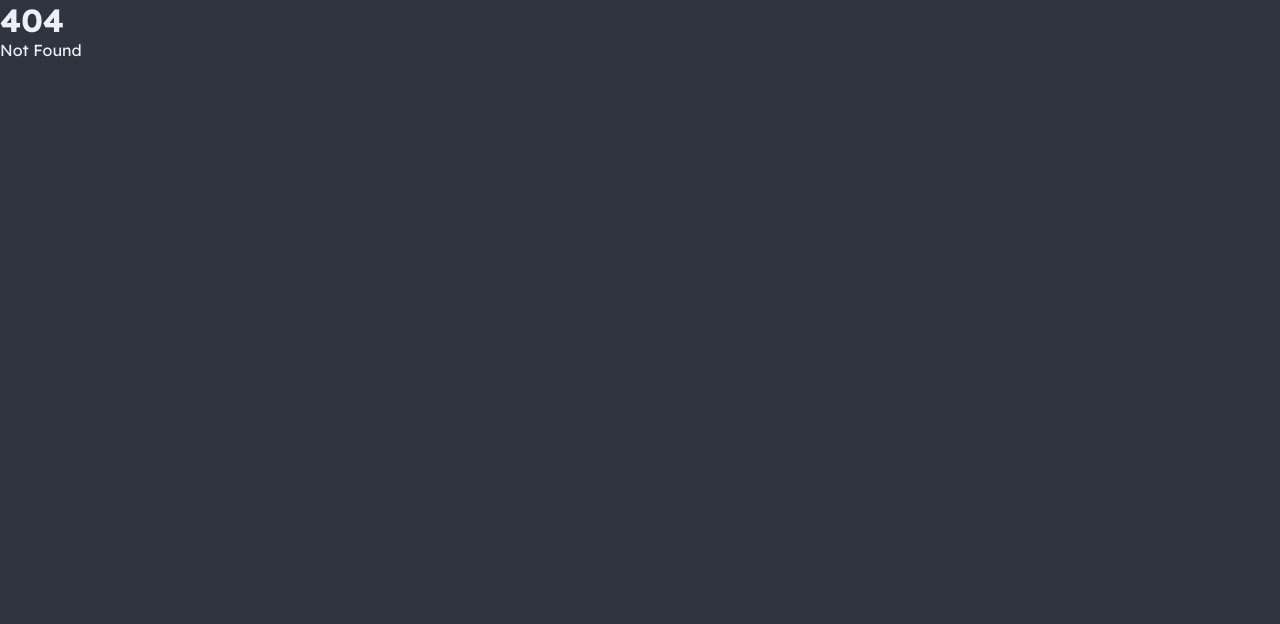
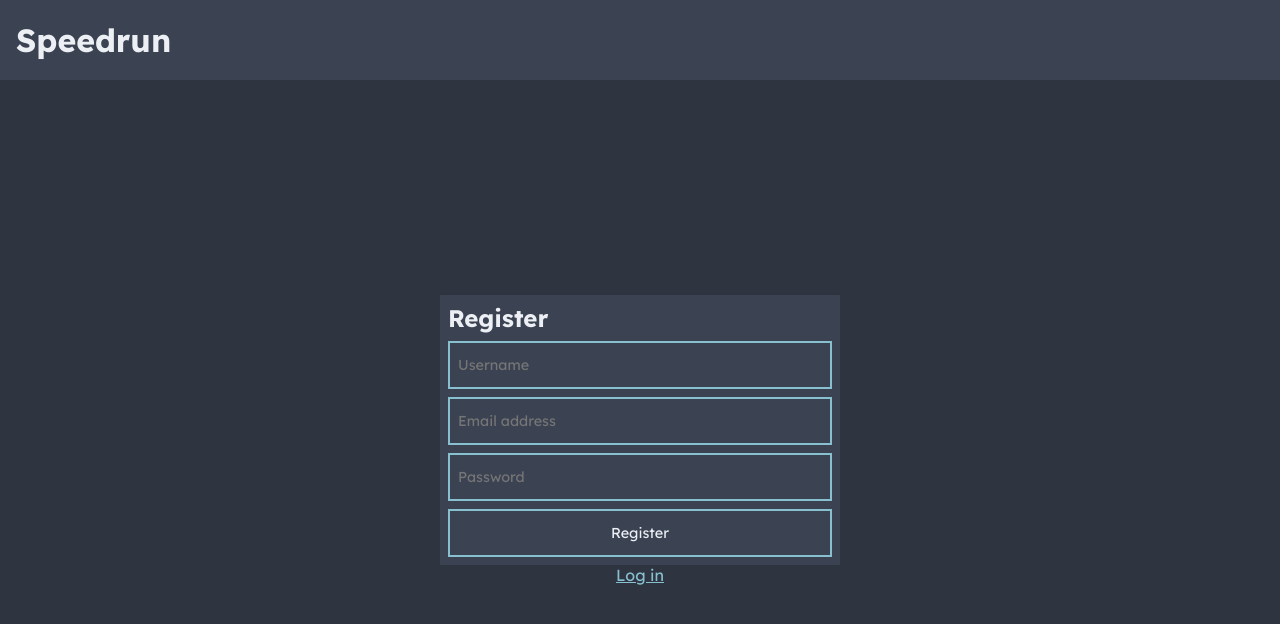
Before and after one commit to averieyy/aarsoppgave-25, a SvelteKit app: page /register in a window 1280 px wide. Before the commit this address had no page. Shown: the top 624 px of the page. Built offline with nearby package versions, Linux system fonts and the light colour scheme.

Commit message:
Frontend for logging in and registering

```diff
--- /dev/null
+++ b/src/routes/api/login/+server.ts
@@ -0,0 +1,6 @@
+import { json } from "@sveltejs/kit";
+import type { RequestHandler } from "./$types";
+
+export const POST: RequestHandler = async ({ cookies }) => {
+  return json({ message: 'Not implemented' }, { status: 500 });
+}
--- /dev/null
+++ b/src/routes/api/register/+server.ts
@@ -0,0 +1,6 @@
+import { json } from "@sveltejs/kit";
+import type { RequestHandler } from "./$types";
+
+export const POST: RequestHandler = async ({ cookies }) => {
+  return json({ message: 'Not implemented' }, { status: 500 });
+}
--- a/src/routes/global.css
+++ b/src/routes/global.css
@@ -46,3 +46,61 @@ h1,h2,h3,h4,h5,h6,p {
   }
   color: var(--emphasis);
 }
+
+.page {
+  display: flex;
+  flex-direction: column;
+  width: 100%;
+  min-height: 100%;
+}
+
+.innerpage {
+  flex: 1;
+  display: flex;
+  flex-direction: column;
+  padding: 1rem;
+  box-sizing: border-box;
+}
+
+input:not([type="submit"]), .input {
+  border: .125rem solid var(--emphasis);
+  background-color: var(--bg2);
+  color: var(--fg1);
+  padding: .5rem;
+  height: 3rem;
+  font-size: .9rem;
+
+  box-sizing: border-box;
+
+  &:active, &:hover, &:focus {
+    background-color: var(--bg3);
+  }
+}
+
+.button, input[type="submit"], button {
+  border: .125rem solid var(--emphasis);
+  background-color: var(--bg2);
+  color: var(--fg1);
+  padding: .5rem;
+  height: 3rem;
+  font-size: .9rem;
+
+  box-sizing: border-box;;
+
+  &:hover, &:focus {
+    background-color: var(--emphasis);
+    color: var(--fg-emphasis);
+  }
+
+  &:active {
+    background-color: var(--emphasis-dark);
+    border-color: var(--emphasis-dark);
+    color: var(--fg-emphasis);
+  }
+}
+
+.error {
+  text-align: center;
+  color: var(--red);
+  font-style: italic;
+}
--- /dev/null
+++ b/src/routes/login/+page.svelte
@@ -0,0 +1,63 @@
+<script lang="ts">
+  import { goto } from "$app/navigation";
+  import { page } from "$app/state";
+  import Header from "$lib/components/header.svelte";
+
+  const redirect = page.url.searchParams.get('redirect') || '/';
+
+  let error: string = $state('');
+
+  let username: string = $state('');
+  let password: string = $state('');
+
+  async function submit () {
+    const resp = await fetch('/api/login', {
+      method: 'POST',
+      body: JSON.stringify({}),
+    });
+
+    if (!resp.ok) {
+      const { message } = await resp.json();
+
+      error = message;
+    }
+    else goto(redirect);
+  }
+</script>
+
+<div class="page">
+  <Header />
+  <main class="innerpage">
+    <form onsubmit={submit}>
+      <h2>Login</h2>
+      {#if error}
+        <span class="error">
+          {error}
+        </span>
+      {/if}
+      <input bind:value={username} type="text" placeholder="Username" maxlength="24">
+      <input bind:value={password} type="password" placeholder="Password">
+      <input type="submit" value="Log in">
+    </form>
+    <a href="/register?redirect={redirect}" class="link">Register</a>
+  </main>
+</div>
+
+<style>
+  .innerpage {
+    justify-content: center;
+    align-items: center;
+  }
+  form {
+    background-color: var(--bg2);
+    padding: .5rem;
+    max-width: 400px;
+    width: 50%;
+    min-width: 300px;
+    box-sizing: border-box;
+
+    display: flex;
+    flex-direction: column;
+    gap: .5rem;
+  }
+</style>
--- /dev/null
+++ b/src/routes/register/+page.svelte
@@ -0,0 +1,69 @@
+<script lang="ts">
+  import { goto } from "$app/navigation";
+  import { page } from "$app/state";
+  import Header from "$lib/components/header.svelte";
+
+  const redirect = page.url.searchParams.get('redirect') || '/';
+
+  let error: string = $state('');
+
+  let username: string = $state('');
+  let password: string = $state('');
+  let email: string = $state('');
+
+  async function submit () {
+    const resp = await fetch('/api/register', {
+      method: 'POST',
+      body: JSON.stringify({
+        username,
+        password,
+        email
+      }),
+    });
+
+    if (!resp.ok) {
+      const { message } = await resp.json();
+
+      error = message;
+    }
+    else goto(redirect);
+  }
+</script>
+
+<div class="page">
+  <Header />
+  <main class="innerpage">
+    <form onsubmit={submit}>
+      <h2>Register</h2>
+      {#if error}
+        <span class="error">
+          {error}
+        </span>
+      {/if}
+      <input bind:value={username} type="text" placeholder="Username" maxlength="24">
+      <input bind:value={email} type="email" placeholder="Email address">
+      <input bind:value={password} type="password" placeholder="Password">
+      <input type="submit" value="Register">
+    </form>
+    <a href="/login?redirect={redirect}" class="link">Log in</a>
+  </main>
+</div>
+
+<style>
+  .innerpage {
+    justify-content: center;
+    align-items: center;
+  }
+  form {
+    background-color: var(--bg2);
+    padding: .5rem;
+    max-width: 400px;
+    width: 50%;
+    min-width: 300px;
+    box-sizing: border-box;
+
+    display: flex;
+    flex-direction: column;
+    gap: .5rem;
+  }
+</style>
```
Also changed, not shown: 1 other file (tests, documents, lock files or other folders).
